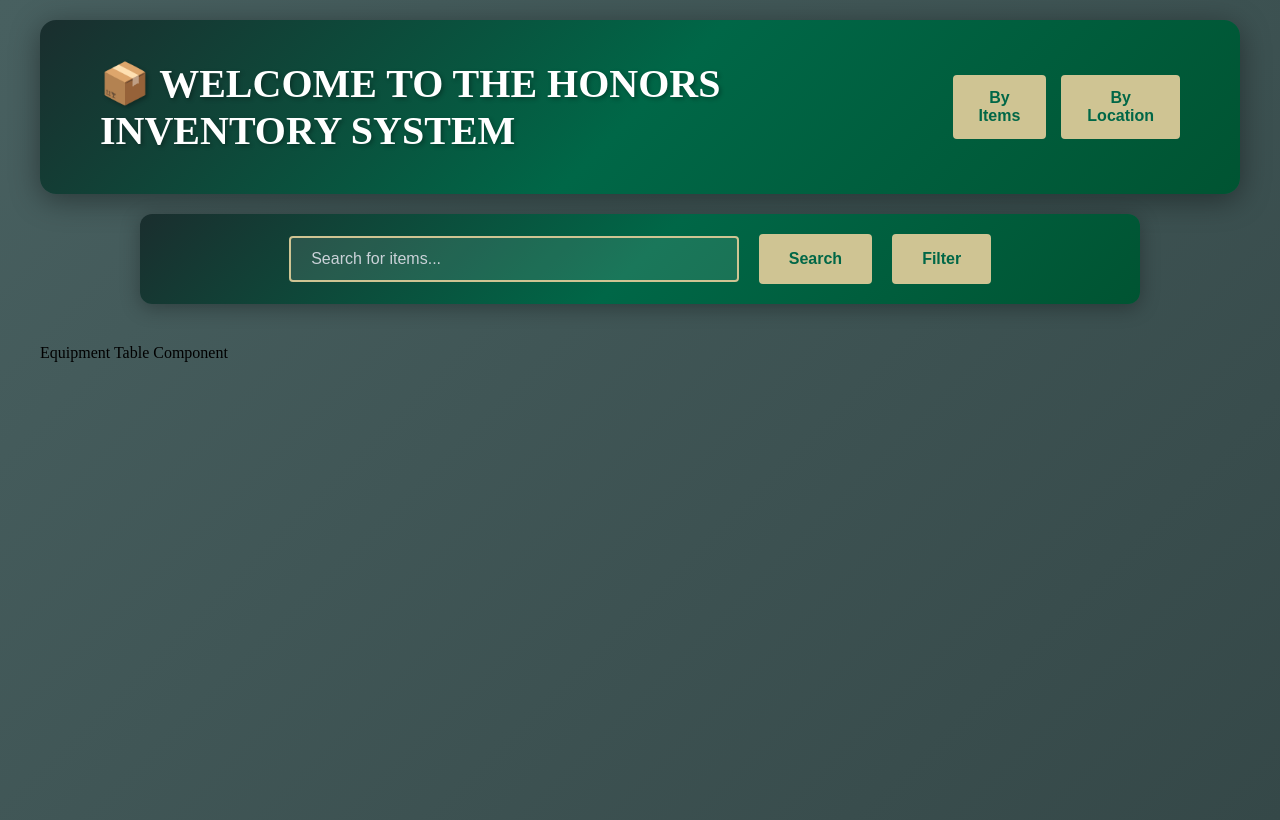
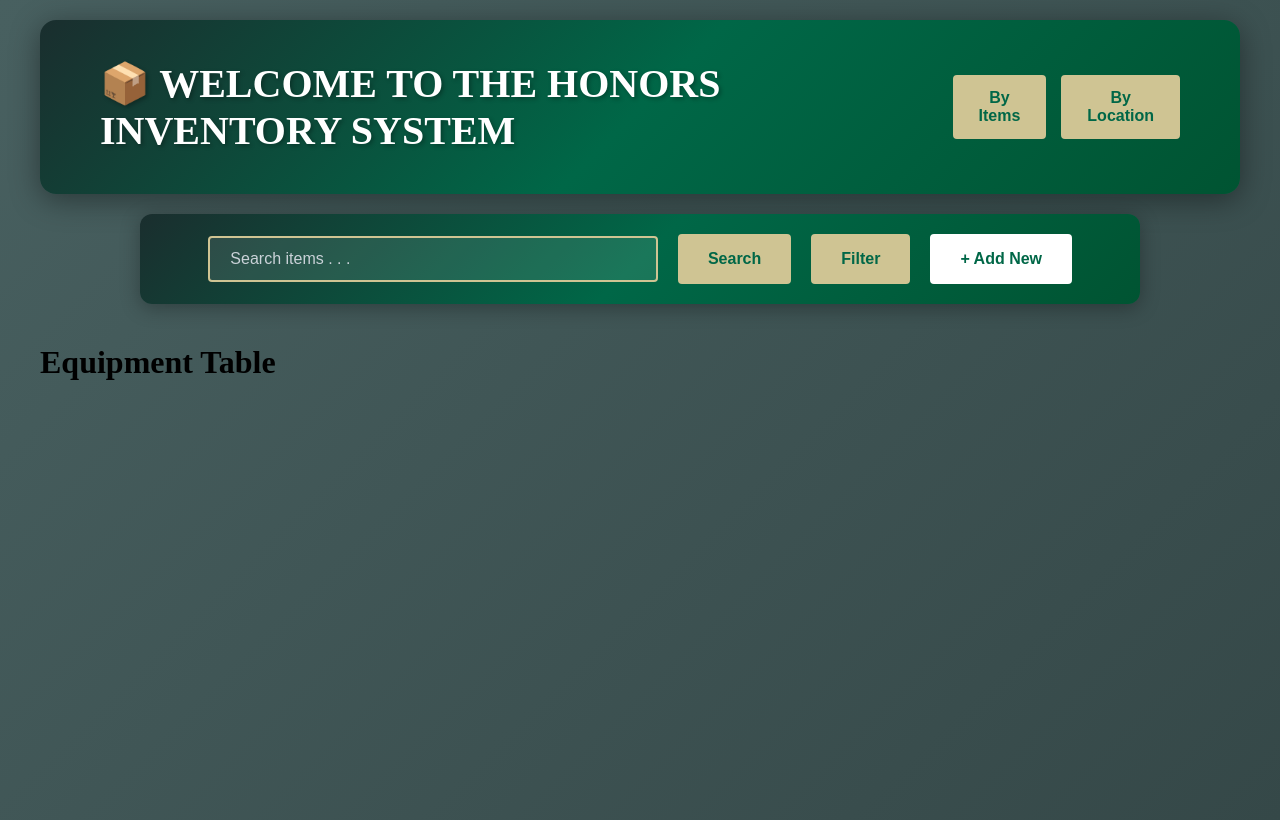
Before and after one commit to nnviet06/Honors-Inventory-System, a React app in the folder frontend/: page / in a window 1280 px wide. Built offline with nearby package versions, Linux system fonts and the light colour scheme; the HTML template or start-up script is replaced by a standard one.

Commit message:
Complete SearchBar

```diff
--- a/frontend/src/components/layout/EquipTable.tsx
+++ b/frontend/src/components/layout/EquipTable.tsx
@@ -1,19 +1,9 @@
-import {useState, useEffect} from 'react';
+import { useState } from 'react';
 import styles from './EquipTable.module.css';
 
 const EquipTable = () => {
-    const [items, setItems] = useState<Array<{id: number; name: string;}>>([]);
     return (
-        <div>
-            <p> Equipment Table Component </p>
-            <ul>
-                {items.map(item => (
-                    <li key={item.id}> {item.name} </li>
-                ))}
-            </ul>
-        </div>
-    );
+        <h1> Equipment Table </h1>
+    )
 }
-
-
 export default EquipTable;
--- a/frontend/src/components/layout/SearchBar.module.css
+++ b/frontend/src/components/layout/SearchBar.module.css
@@ -83,3 +83,21 @@
     margin: 0;
     font-size: 14px;
 }
+
+.addNewButton {
+    background-color: #FFFFFF;
+    color: #006747;
+    border: 2px solid #FFFFFF;
+    padding: 14px 28px;
+    border-radius: 4px;
+    cursor: pointer;
+    font-weight: bold;
+    font-size: 16px;
+    transition: all 0.3s ease;
+}
+
+.addNewButton:hover {
+    background-color: #006747;
+    color: #FFFFFF;
+    border-color: #FFFFFF;
+}
--- a/frontend/src/components/layout/SearchBar.tsx
+++ b/frontend/src/components/layout/SearchBar.tsx
@@ -2,32 +2,40 @@ import {useState} from 'react';
 import styles from './SearchBar.module.css';
 
 const SearchBar = () => {
-    // Two main components: Search button and Filter button
+    // Three main components: Search button, Filter button, and Add New button
     const [query, setQuery] = useState<string>('');
     const [isFilterOpen, setIsFilterOpen] = useState<boolean>(false);
 
     const toggleFilter = () => setIsFilterOpen(!isFilterOpen);
+
+    const handleAddNew = () => {
+        console.log("New Equipment Added!");
+    };
 
     return (
         <div className={styles.searchBar}>
             <input
                 className={styles.searchInput}
                 type="text"
-                placeholder=" Search for items..."
+                placeholder=" Search items . . ."
                 value={query}
                 onChange={(e) => setQuery(e.target.value)} />    {/* Setting up userState for Search button component*/}
             <button className={styles.searchButton}> Search </button>
 
             <div className={styles.filterContainer}>
-            <button className={styles.filterButton} onClick={toggleFilter}>
+            <button className={styles.filterButton} onClick={toggleFilter}>  {/* Setting up userState for Filter button component*/}
                 Filter
             </button>
             {isFilterOpen && (
                 <div className={styles.filterDropdown}>
-                    <p>Filter options</p>   {/* Setting up userState for Filter button component*/}
+                    <p>Filter options</p>
                 </div>
             )}
-        </div>
+            </div>
+
+            <button className={styles.addNewButton} onClick={handleAddNew} >   {/* Setting up Add New button component, no useState, later use in modals*/}
+                + Add New
+            </button>
         </div>
     );
 
```
